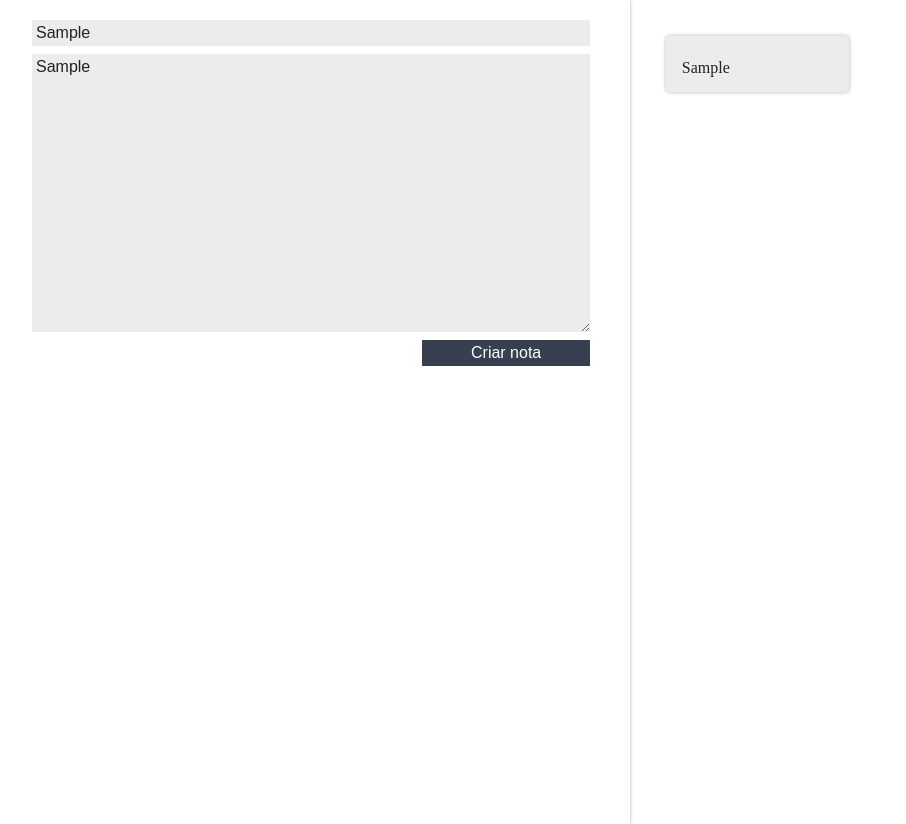
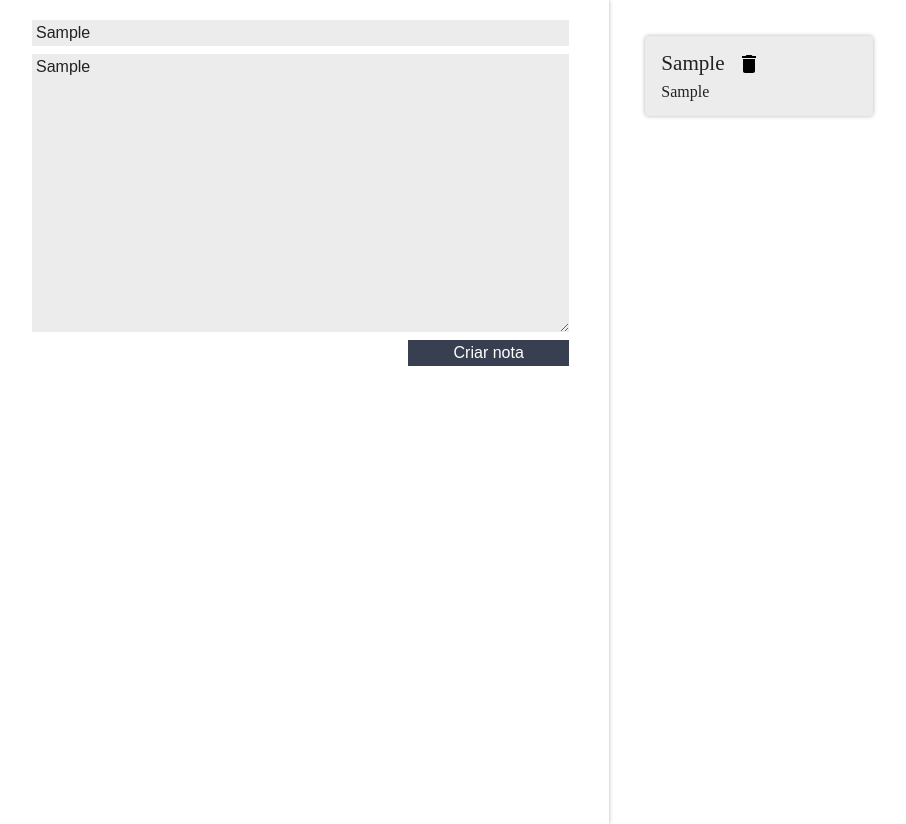
Before and after one commit to BarbaraPSousa/react-conhecendo-biblioteca, a React (Create React App) app: page / in a window 1280 px wide. Both pictures are taken after typing "Sample", "Sample" into the empty fields and a click on the button "Criar nota". Shown: the whole page, without its empty margins (8-914 px from the left). Built offline with nearby package versions, Linux system fonts and the light colour scheme.

Commit message:
Usando Svg

```diff
--- a/src/components/CardNota/CardNota.jsx
+++ b/src/components/CardNota/CardNota.jsx
@@ -1,13 +1,16 @@
 import React, { Component } from 'react'
 import './estilo.css'
+import { ReactComponent as DeleteSVG } from '../../assests/imagens/delete.svg'
 
 class CardNota extends Component {
   render() {
     return (
       <section className="card-nota">
         <header className="card-nota_cabecalho">
-          <h3 className="card-nota_titulo">{this.props.Titulo}</h3>
+          <h3 className="card-nota_titulo">{this.props.titulo}</h3>
+          < DeleteSVG />
         </header>
+
         <p className="card-nota_texto">{this.props.texto}</p>
       </section>
     )
```
Also changed, not shown: src/assests/imagens/delete.svg (added).
